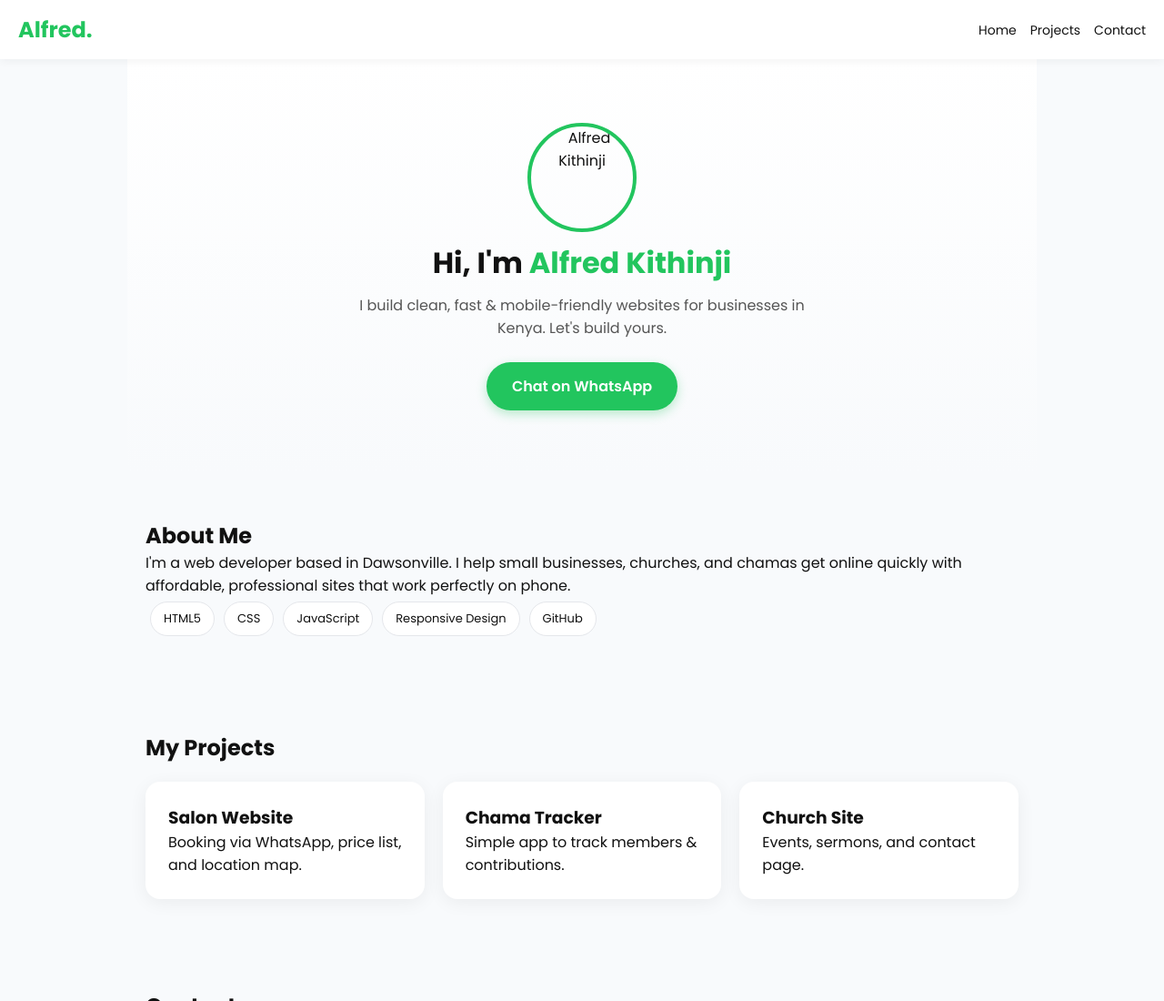
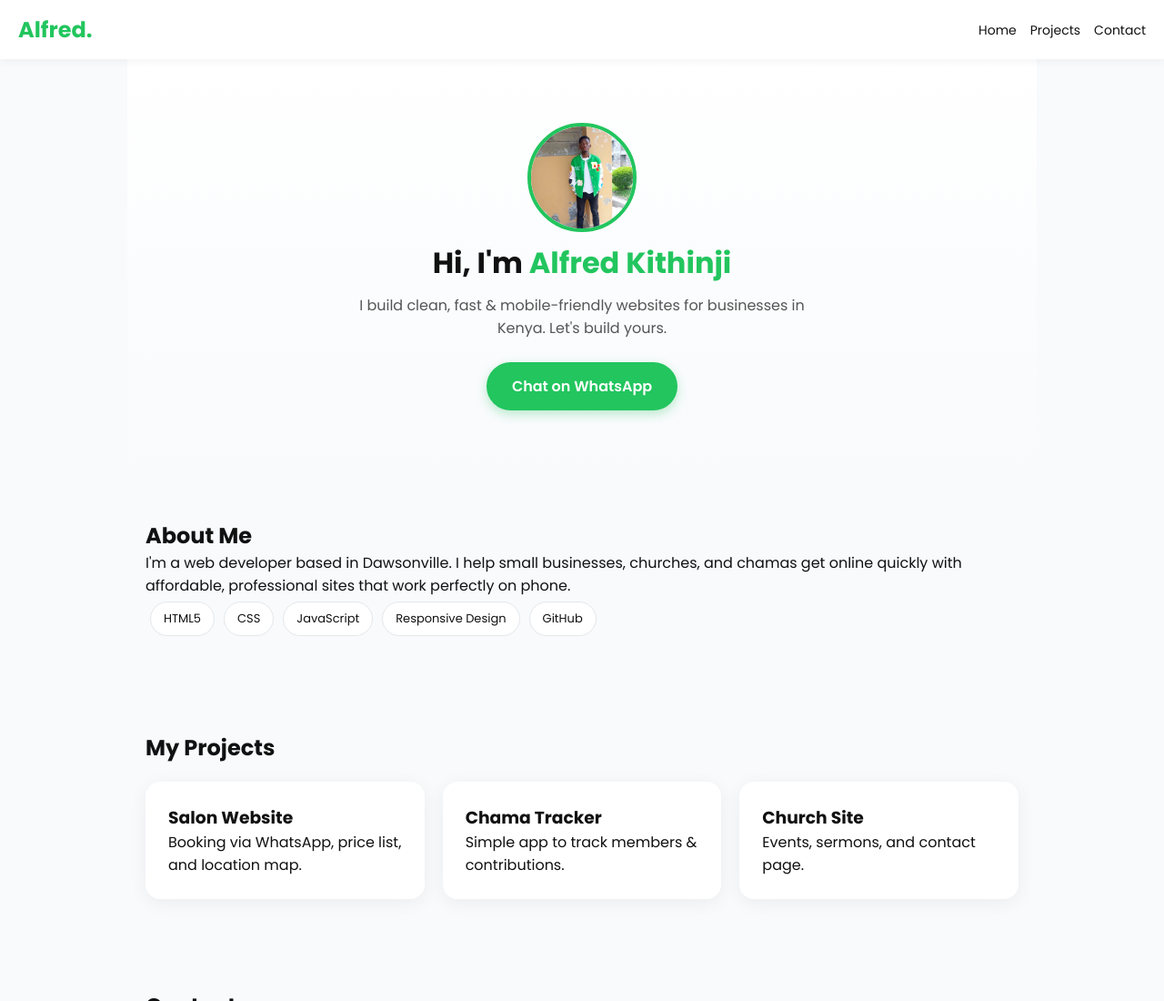
Before and after one commit to Alfred854-m/portfolio, a plain HTML site: page index.html in a window 1280 px wide. Shown: the top 1100 px of the page at 91% size. Drawn offline with Linux system fonts and the light colour scheme.

Commit message:
Fix image source and clean HTML entities
Updated image source and fixed HTML entities.

```diff
--- a/index.html
+++ b/index.html
@@ -17,7 +17,7 @@
     </nav>
 
     <section id="home" class="hero">
-      <img src="images/me.jpg" alt="Alfred Kithinji" />
+      <img src="me.jpg" alt="Alfred Kithinji" />
       <h1>Hi, I'm <span>Alfred Kithinji</span></h1>
       <p>
         I build clean, fast & mobile-friendly websites for businesses in Kenya.
```
